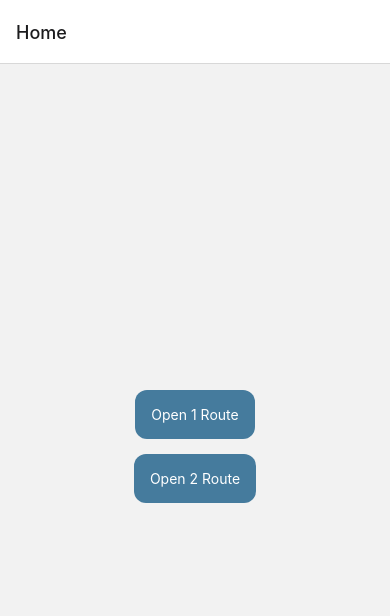
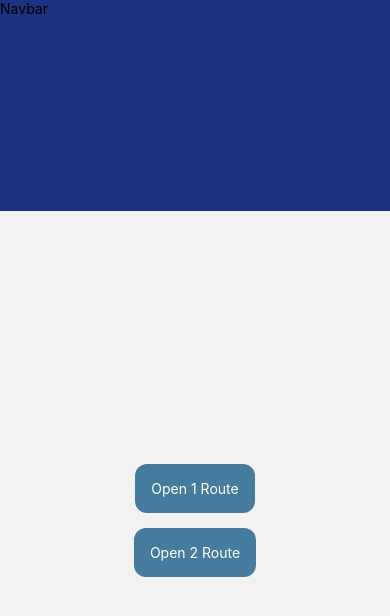
Before and after one commit to pipe2k27/React-Native-Maps-Demo, a React Native app: screen /Home in a window 390 px wide. Shown: the top 616 px of the page. Built offline with nearby package versions, Linux system fonts and the light colour scheme.

Commit message:
TA-7: initial style config Navbar

```diff
--- /dev/null
+++ b/src/components/UI/Navbar/Navbar.component.tsx
@@ -0,0 +1,15 @@
+import React from 'react';
+import { Text, View, ViewProps } from 'react-native';
+import { styles } from './Navbar.styles';
+
+interface Props extends ViewProps {}
+
+export const Navbar: React.FC<Props> = ({ style = {}, ...props }) => {
+  const navbarStyles = [style, styles.navbar];
+
+  return (
+    <View style={navbarStyles} {...props}>
+      <Text>Navbar</Text>
+    </View>
+  );
+};
--- /dev/null
+++ b/src/components/UI/Navbar/Navbar.styles.ts
@@ -0,0 +1,14 @@
+import { StyleSheet } from 'react-native';
+import { Dimensions } from 'react-native';
+import { theme } from '../../../theme';
+
+const windowHeight = Dimensions.get('window').height;
+const height = windowHeight * 0.25;
+
+export const styles = StyleSheet.create({
+  navbar: {
+    height: height,
+    backgroundColor: theme.colors.primary,
+    opacity: 1,
+  },
+});
--- a/src/components/index.ts
+++ b/src/components/index.ts
@@ -1 +1,2 @@
 export * from './UI/StyledText/StyledText.component';
+export * from './UI/Navbar/Navbar.component';
--- a/src/pages/Home/Home.page.tsx
+++ b/src/pages/Home/Home.page.tsx
@@ -1,5 +1,5 @@
 import React, { useState, useEffect } from 'react';
-import { View, Text, TouchableOpacity, StyleSheet, Linking } from 'react-native';
+import { View, Text, TouchableOpacity, StyleSheet, Linking, StatusBar } from 'react-native';
 import packeges from '../../components/packages.json';
 
 import { theme } from '../../theme';
@@ -35,6 +35,7 @@ const Home = () => {
 
   return (
     <View style={styles.container}>
+      <StatusBar backgroundColor={theme.colors.primary} />
       {allDestinations.map((destinations: any, index: number) => (
         <TouchableOpacity
           style={styles.btn}
--- a/src/routes/routes.tsx
+++ b/src/routes/routes.tsx
@@ -2,13 +2,21 @@ import React from 'react';
 import { NavigationContainer } from '@react-navigation/native';
 import { createNativeStackNavigator } from '@react-navigation/native-stack';
 import Home from '../pages/Home/Home.page';
+import { Navbar } from '../components';
+import { theme } from '../theme';
 
 function Routes(): JSX.Element {
   const Stack = createNativeStackNavigator();
   return (
     <NavigationContainer>
       <Stack.Navigator initialRouteName="Home">
-        <Stack.Screen name="Home" component={Home} />
+        <Stack.Screen
+          name="Home"
+          component={Home}
+          options={{
+            header: () => <Navbar />,
+          }}
+        />
       </Stack.Navigator>
     </NavigationContainer>
   );
--- a/src/theme/theme.ts
+++ b/src/theme/theme.ts
@@ -2,7 +2,7 @@ import { StyleSheet } from 'react-native';
 
 export const theme = {
   colors: {
-    primary: '#022d83',
+    primary: '#1C3180',
     default: '#1a1a1a',
     greyDark1: '#8c8c8c',
     grey: '#dcdcdc',
```
